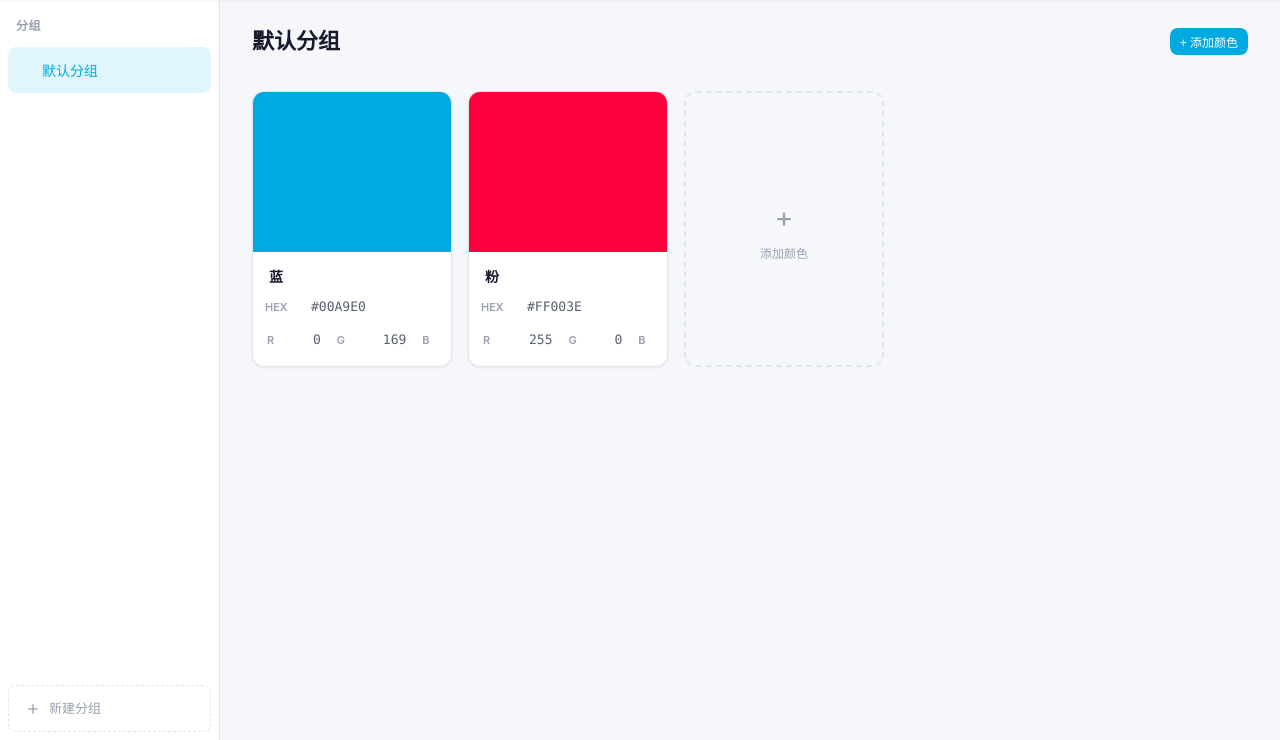
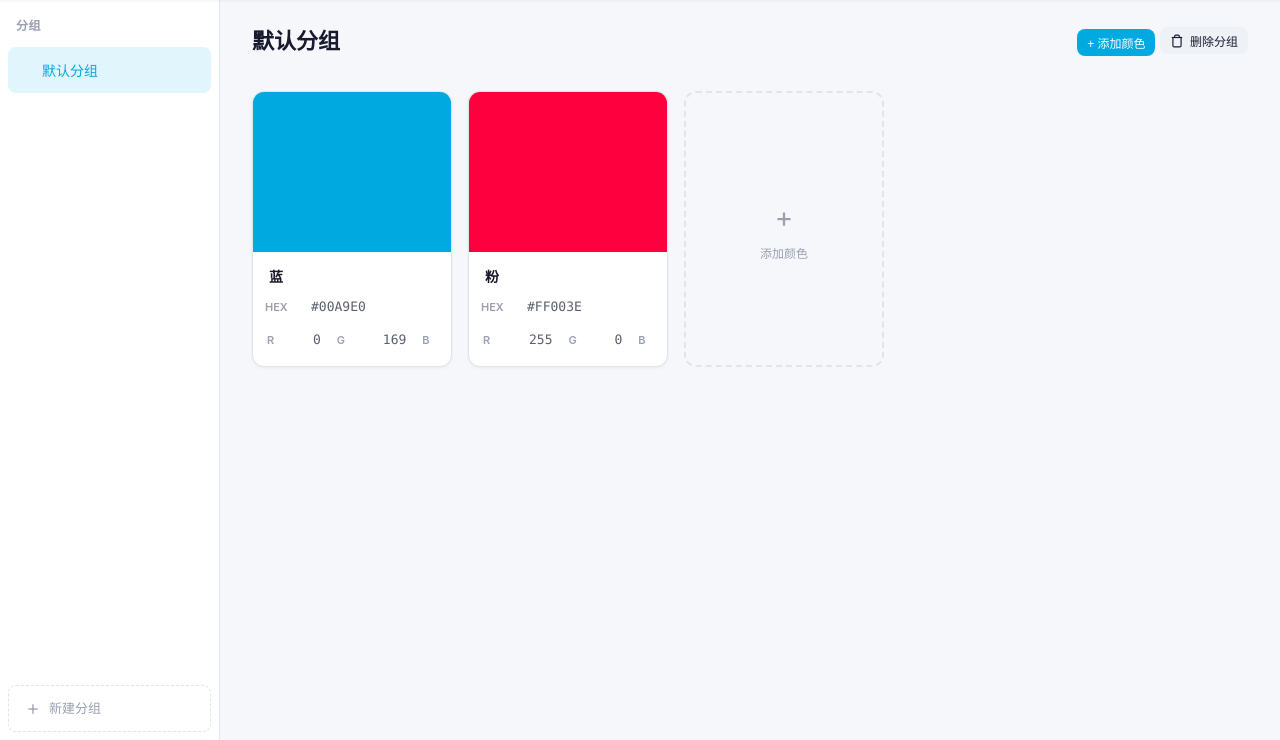
Before and after one commit to Jokerxhub/JokerxColor, a Flask app: page / in a window 1280 px wide. Shown: the part 60-800 px from the top of the page. Run offline with Flask 3, Linux system fonts and the light colour scheme; data comes from the database, SQL or seed files in the repository.

Commit message:
Add files via upload

```diff
--- a/templates/index.html
+++ b/templates/index.html
@@ -60,6 +60,10 @@
         <h1 class="content-title" id="currentGroupName">默认分组</h1>
         <div class="content-actions">
           <button class="btn btn-primary btn-sm" id="addColorBtn">+ 添加颜色</button>
+          <button class="btn btn-danger-outline btn-sm" id="deleteGroupBtn" title="删除当前分组">
+            <svg width="14" height="14" viewBox="0 0 24 24" fill="none" stroke="currentColor" stroke-width="2"><polyline points="3 6 5 6 21 6"/><path d="M19 6v14a2 2 0 0 1-2 2H7a2 2 0 0 1-2-2V6m3 0V4a2 2 0 0 1 2-2h4a2 2 0 0 1 2 2v2"/></svg>
+            删除分组
+          </button>
         </div>
       </div>
       <div class="colors-grid" id="colorsGrid"></div>
```
